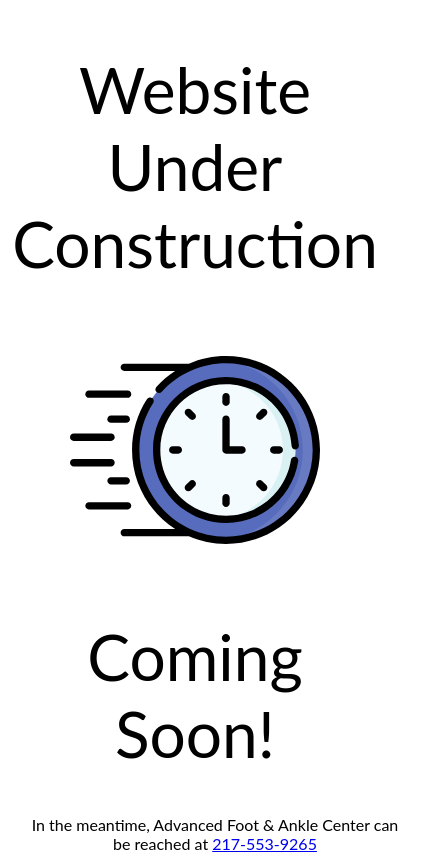
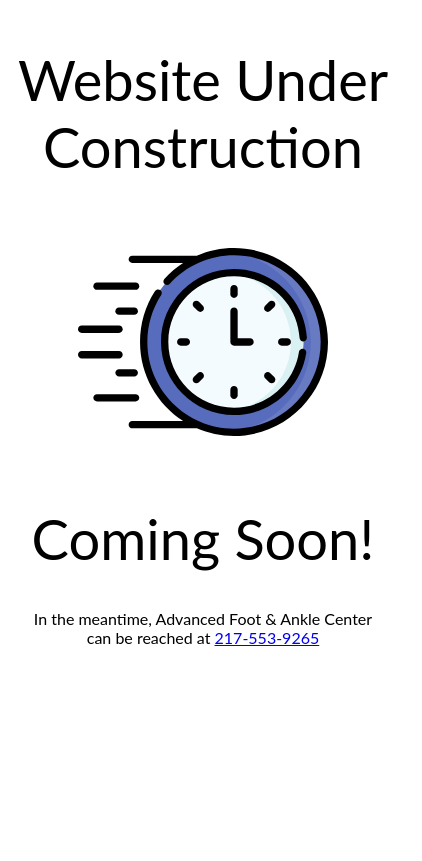
Before and after one commit to axwxs/coming-soon, a website: page coming-soon.html in a window 390 px wide. Shown: the whole page, 422 px wide, since content can reach past the window. Drawn offline with Linux system fonts and the light colour scheme.

Commit message:
Updates from server

```diff
--- a/coming-soon.html
+++ b/coming-soon.html
@@ -13,6 +13,7 @@
 
         body {
             min-height: 100vh;
+	    min-width: 100vw;
             padding: 0;
             font-family: Lato, "Segoe UI", Avenir, Ubuntu, Tahoma, Verdana, Helvetica, sans-serif;
         }
@@ -33,6 +34,12 @@
             text-transform: capitalize;
         }
 
+	@media (max-width: 760px) {
+	    h1 {
+	    	font-size: 3.5em;
+	    }
+	}
+
         svg {
             width: 250px;
             height: 250px;
@@ -42,7 +49,7 @@
             padding: 0px 20px;
             /* position: absolute; */
             bottom: 10px;
-            width: 100%;
+            /* width: 100%; */
             text-align: center;
             font-size: 16px;
         }
```
